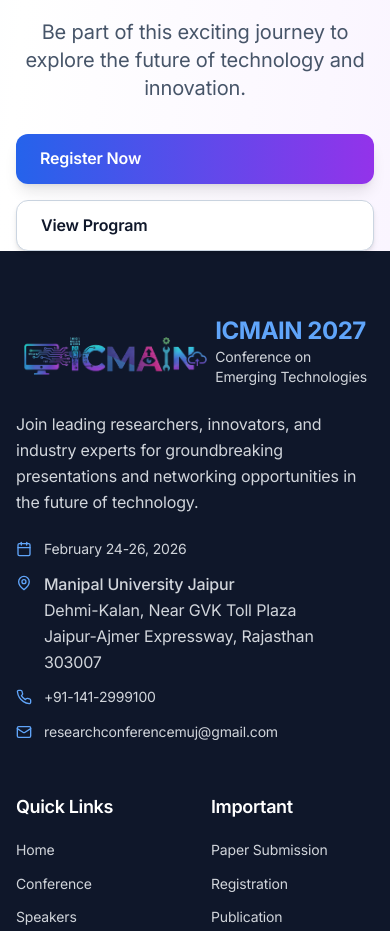
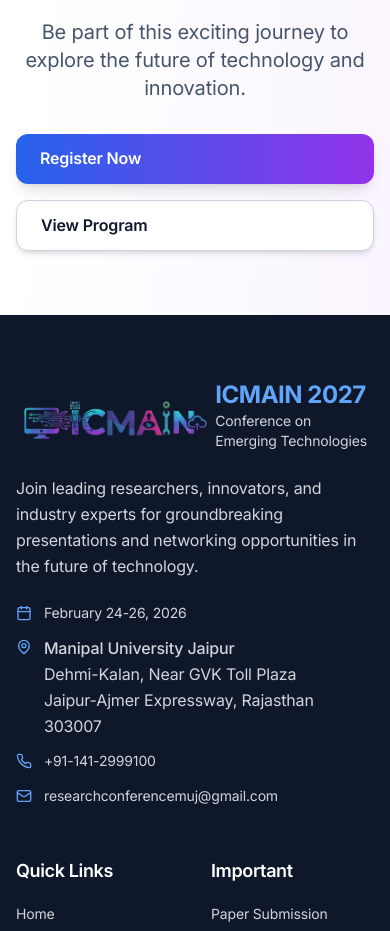
Before and after one commit to Kritika11052005/ResearchConference, a React (Vite) app: page /about in a window 390 px wide. Shown: the part 3900-4831 px from the top of the page. Built offline with nearby package versions, Linux system fonts and the light colour scheme.

Commit message:
About us page changes

```diff
--- a/src/pages/About.tsx
+++ b/src/pages/About.tsx
@@ -160,7 +160,8 @@
           <p className="text-xl text-slate-600 dark:text-slate-400 mb-8 max-w-2xl mx-auto">
             Be part of this exciting journey to explore the future of technology and innovation.
           </p>
-          <div className="flex flex-col sm:flex-row gap-4 justify-center">
+          <div className="flex flex-col sm:flex-row gap-4 justify-center ">
+            <div  className="flex flex-col sm:flex-row gap-4 justify-center mb-16">
             <Link
               to="/registration"
               onClick={() => window.scrollTo({ top: 0, behavior: 'smooth' })} // Scroll to top on navigation
@@ -172,6 +173,7 @@
               View Program
             </button>
             </div>
+            </div>
           </div>
         </div>
       </div>
```
